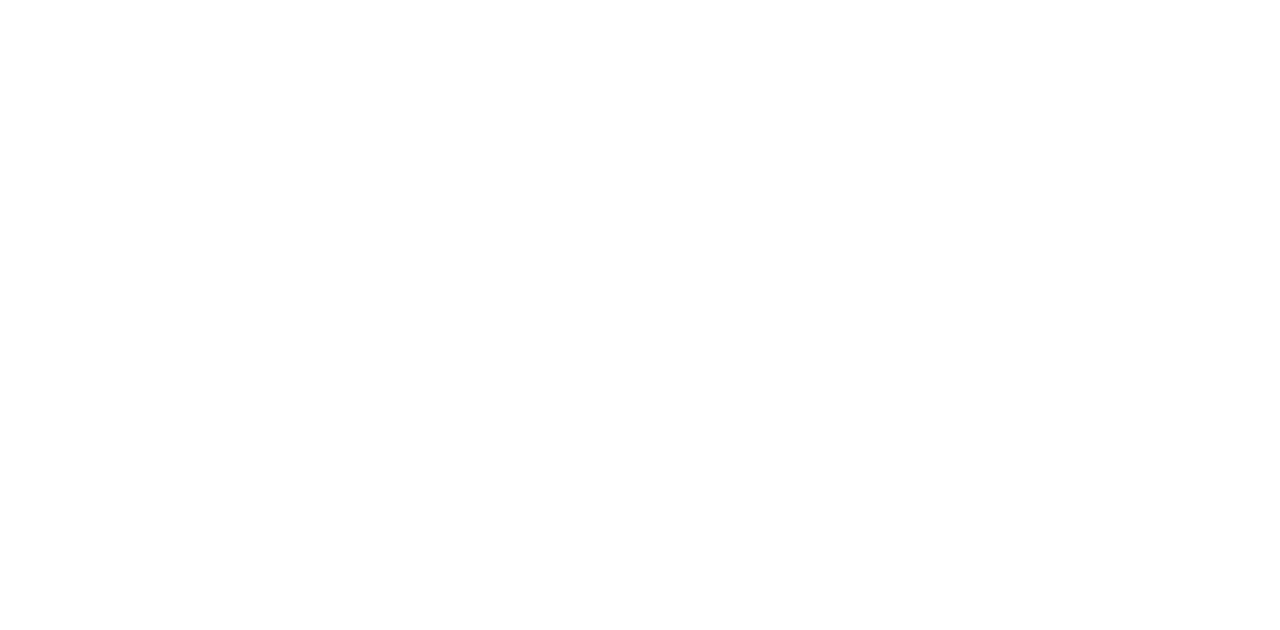
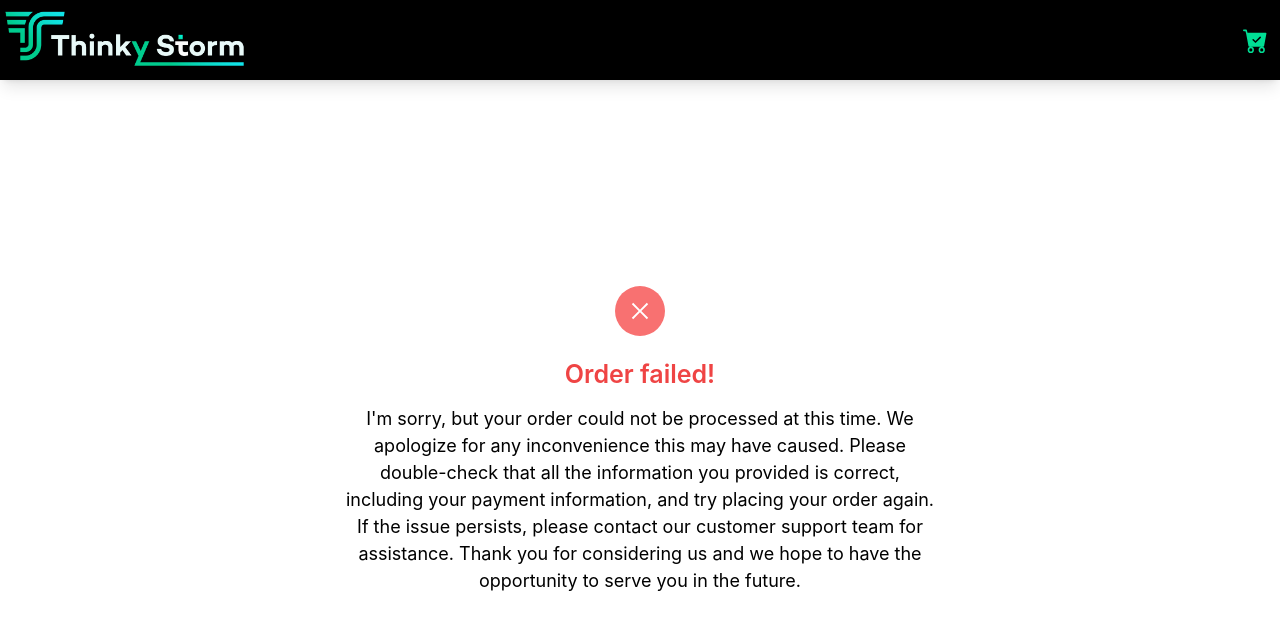
Before and after one commit to monirhabderabby/surjaPay-payment-intregation-frontPart, a React (Create React App) app: page /failed in a window 1280 px wide. Before the commit this address had no page. Shown: the top 630 px of the page. Built offline with nearby package versions, Linux system fonts and the light colour scheme.

Commit message:
developed failed page for payment

```diff
--- a/src/App.js
+++ b/src/App.js
@@ -2,6 +2,7 @@
 import "./App.css";
 import { Checkout } from "./Pages/Checkout/Checkout";
 import { Home } from "./Pages/Home/Home";
+import { FailedPage } from "./Pages/Shared/FailedPage";
 import { SuccessPage } from "./Pages/Shared/SuccessPage";
 
 function App() {
@@ -11,6 +12,7 @@
                 <Route path="/" element={<Home />} />
                 <Route path="/checkout" element={<Checkout />} />
                 <Route path="/success" element={<SuccessPage />} />
+                <Route path="/failed" element={<FailedPage />} />
             </Routes>
         </div>
     );
--- /dev/null
+++ b/src/Pages/Shared/FailedPage.js
@@ -0,0 +1,28 @@
+import React from "react";
+import { VscClose } from "react-icons/vsc";
+import "../../App.css";
+import { Navbar } from "./Navbar";
+
+export const FailedPage = () => {
+    return (
+        <div>
+            <Navbar />
+            <div className="w-[600px] mx-auto h-[calc(100vh-80px)] flex justify-center items-center">
+                <div>
+                    <div className="flex flex-col gap-[20px] items-center">
+                        <div className="w-[50px] h-[50px] bg-red-400 rounded-full flex justify-center items-center p-[5px] text-white text-[30px] tick">
+                            <VscClose />
+                        </div>
+                        <h4 className="text-[25px] font-semibold text-red-500 font-manrope">Order failed!</h4>
+                    </div>
+                    <p className="font-normal mt-[12px] text-[18px] tracking-[-1.5%] text-center">
+                        I'm sorry, but your order could not be processed at this time. We apologize for any inconvenience this may have caused. Please
+                        double-check that all the information you provided is correct, including your payment information, and try placing your order
+                        again. If the issue persists, please contact our customer support team for assistance. Thank you for considering us and we
+                        hope to have the opportunity to serve you in the future.
+                    </p>
+                </div>
+            </div>
+        </div>
+    );
+};
```
